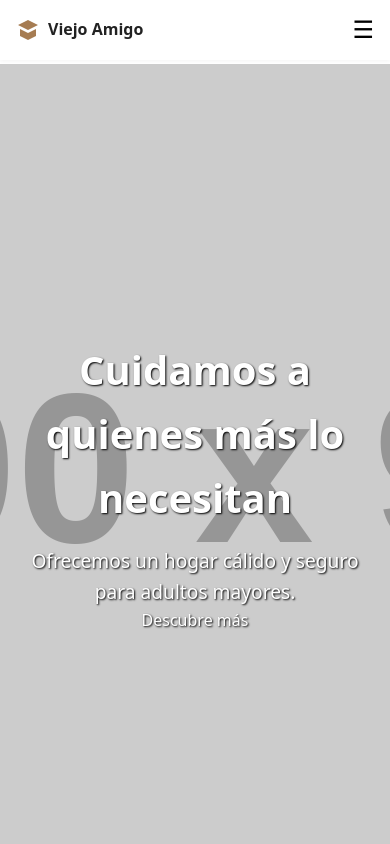
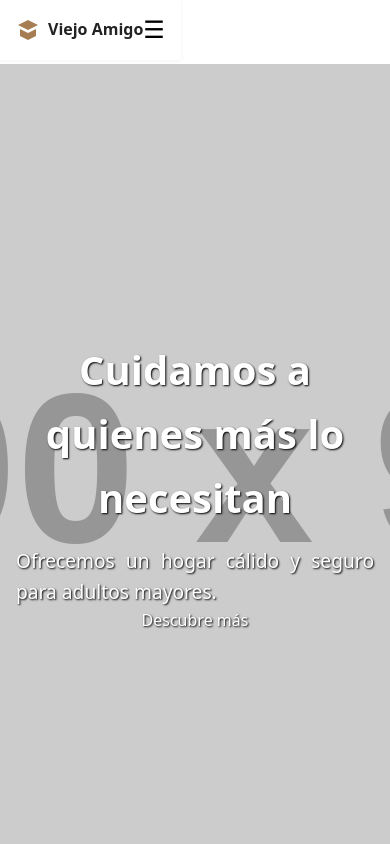
Before and after one commit to Mariogit2025/VIEJO_AMIGO, a plain HTML site: page index.html in a window 390 px wide. Shown: the top 844 px of the page. Drawn offline with Linux system fonts and the light colour scheme; placeholder pictures from the web are drawn by us.

Commit message:
Primer Commit

```diff
--- a/style.css
+++ b/style.css
@@ -63,8 +63,9 @@ a {
 
 /* Header */
 header {
-  position: sticky;
+  position: fixed;
   top: 0;
+  left: 0;
   z-index: 1000;
   background: rgba(255, 255, 255, 0.9);
   backdrop-filter: saturate(180%) blur(12px);
@@ -233,6 +234,7 @@ footer a {
     padding: 1rem;
     border-radius: var(--radius-s);
     box-shadow: 0 4px 12px rgba(0, 0, 0, 0.1);
+    z-index: 999;
   }
 
   nav button {
@@ -243,14 +245,9 @@ footer a {
     display: flex;
   }
 
-  /* Sticky fix para móviles */
-  header {
-    position: fixed;
-    width: 100%;
-    left: 0;
-    top: 0;
+  p, li, blockquote {
+    text-align: justify;
   }
-
   body {
     padding-top: 4rem;
   }
```
